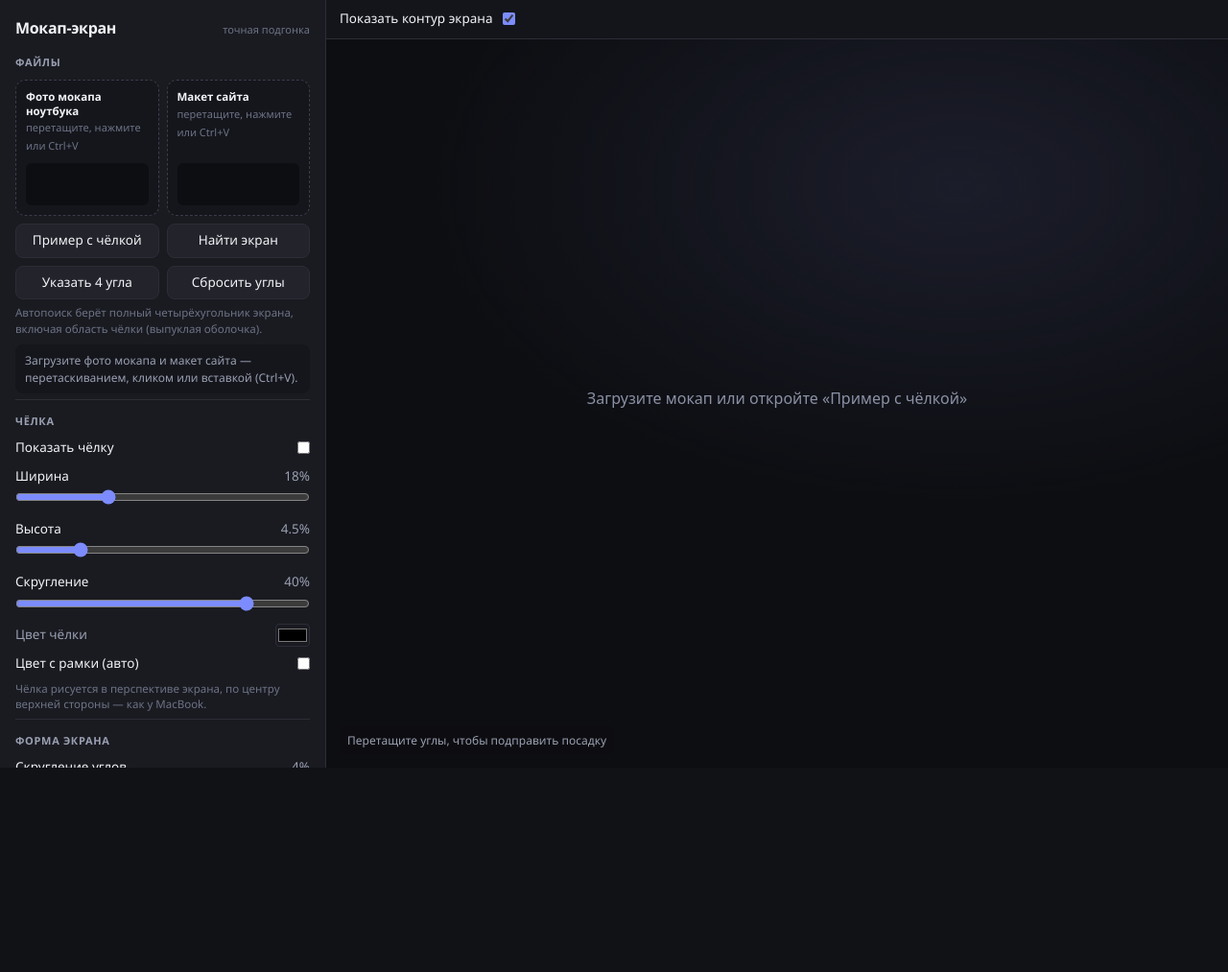
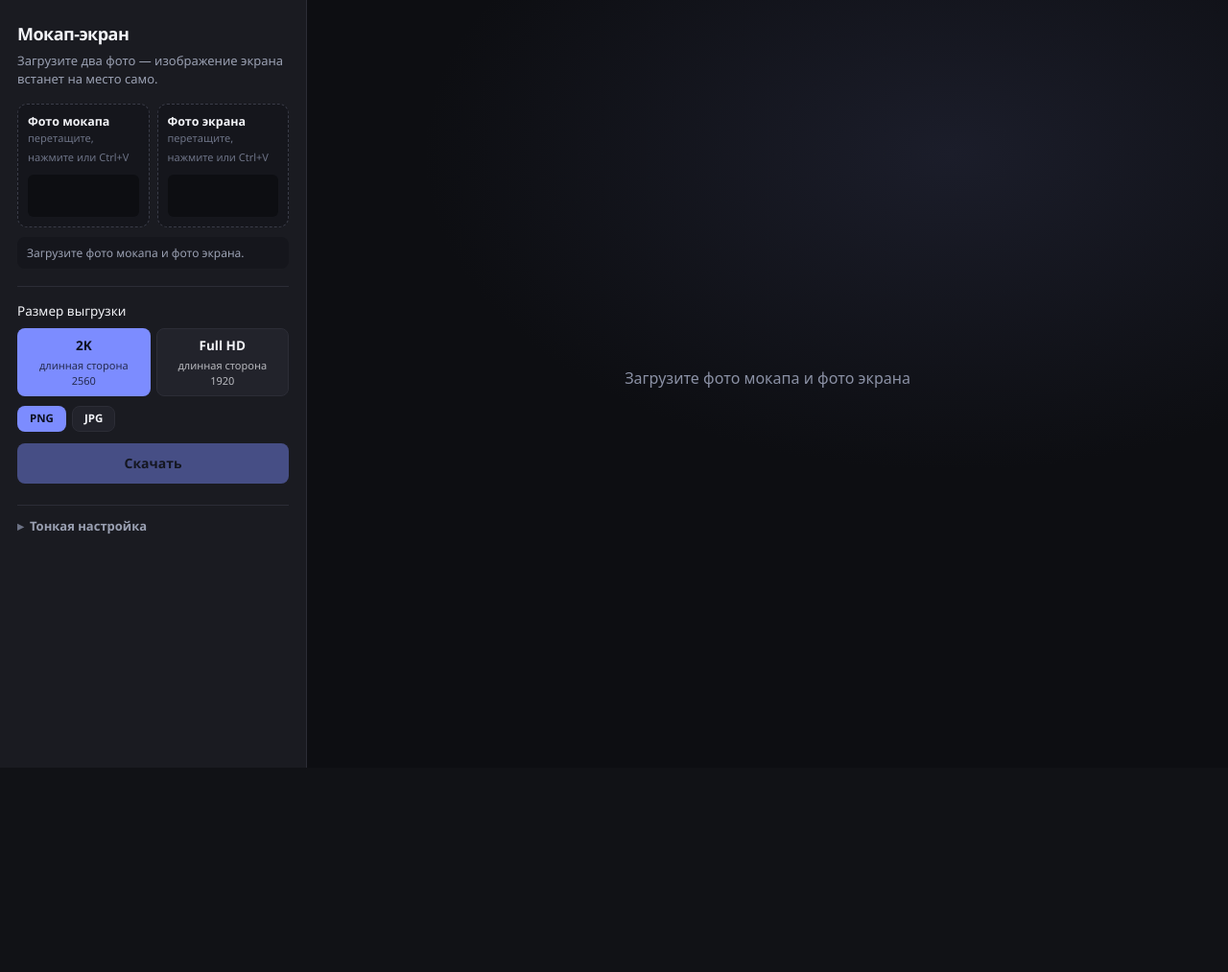
Before and after one commit to cake219133/areal-site, a plain HTML site: page mockup/index.html in a window 1280 px wide. Shown: the whole page at 96% size. After the commit the page ends 800 px from the top, so only its background shows below. Drawn offline with Linux system fonts and the light colour scheme.

Commit message:
Simplify mockup tool: 2K / Full HD export
Co-authored-by: cake219133 <cake219133@users.noreply.github.com>

```diff
--- a/mockup/app.js
+++ b/mockup/app.js
@@ -771,7 +771,7 @@ function currentOpts() {
     opacity: Number($("opacity").value) / 100,
     brightness: Number($("brightness").value) / 100,
     glareOn: $("glareOn").checked,
-    showQuad: $("showQuad").checked,
+    showQuad: advancedOpen() && $("showQuad") && $("showQuad").checked,
     fitMode: ($("fitCover") && $("fitCover").checked) ? "cover" : "contain",
   };
 }
@@ -1062,12 +1062,13 @@ function draw() {
     ctx.fillStyle = "#8b91a5";
     ctx.font = "16px system-ui, sans-serif";
     ctx.textAlign = "center";
-    ctx.fillText("Загрузите мокап или откройте «Пример с чёлкой»", canvas.width / 2, canvas.height / 2);
+    ctx.fillText("Загрузите фото мокапа и фото экрана", canvas.width / 2, canvas.height / 2);
     return;
   }
   const view = computeView(canvas, state.mockup);
   compositeToCanvas(ctx, canvas.width, canvas.height, view, false);
-  $("sizeHint").textContent = state.mockup.width + " × " + state.mockup.height;
+  if ($("sizeHint")) $("sizeHint").textContent = state.mockup.width + " × " + state.mockup.height;
+  syncAdvancedUI(false);
 }
 
 /* ---------- demo fixture: MacBook-like photo with a notch already in the screen ---------- */
@@ -1283,6 +1284,8 @@ function onMockup(img) {
 function onScreen(img) {
   state.screen = img;
   setThumb($("thumbScreen"), img);
+  updateExportHint();
+  if (state.mockup && state.quad) setStatus("Готово. Можно скачать результат.", "ok");
   requestDraw();
 }
 
@@ -1292,15 +1295,15 @@ function autoDetect() {
   if (!res) {
     state.quad = defaultQuad(state.mockup);
     state.holeMode = false;
-    setStatus("Экран не найден автоматически. Укажите 4 угла вручную.", "err");
+    setStatus("Экран не найден автоматически. Откройте «Тонкая настройка», чтобы указать углы вручную.", "err");
   } else {
     state.quad = res.quad;
     state.holeMode = !!res.holeMode;
     state.bezelColor = sampleBezelColor(state.mockup, state.quad);
     if ($("notchColorAuto").checked) $("notchColor").value = rgbToHex(state.bezelColor);
-    const methods = { bezel: "внутри рамки", edges: "по контуру", bright: "по яркой области", fg: "по контрасту с фоном", chroma: "по зелёному экрану", white: "по белому экрану", blackscreen: "по тёмному экрану", alpha: "по прозрачному отверстию", darkbody: "по тёмной области" };
     const holeNote = state.holeMode ? " Макет будет положен под мокап (экран — прозрачное отверстие)." : "";
-    setStatus("Экран найден (" + (methods[res.method] || res.method) + "). Чёлка в фото, если есть, включена в полный четырёхугольник." + holeNote, "ok");
+    if (state.screen) setStatus("Готово. Можно скачать результат." + holeNote, "ok");
+    else setStatus("Экран на мокапе найден. Теперь загрузите фото экрана." + holeNote, "ok");
   }
   requestDraw();
 }
@@ -1332,7 +1335,7 @@ function updateLabels() {
 }
 
 function hookControls() {
-  const ids = ["notchOn","notchW","notchH","notchR","notchColor","notchColorAuto","cornerR","padAll","padSidesOn","padL","padR","padT","padB","opacity","brightness","glareOn","showQuad","fitCover","fitContain","exportSize","fmtPng","fmtJpg"];
+  const ids = ["notchOn","notchW","notchH","notchR","notchColor","notchColorAuto","cornerR","padAll","padSidesOn","padL","padR","padT","padB","opacity","brightness","glareOn","showQuad","fitCover","fitContain","size2k","sizeFhd","fmtPng","fmtJpg"];
   ids.forEach((id) => {
     if (!$(id)) return;
     $(id).addEventListener("input", () => { updateLabels(); requestDraw(); });
@@ -1387,6 +1390,7 @@ function bindCanvas() {
       requestDraw();
       return;
     }
+    if (!advancedOpen()) return;
     const i = nearestCorner(pt);
     if (i == null) return;
     state.dragging = i;
@@ -1411,30 +1415,49 @@ function bindCanvas() {
   canvas.addEventListener("pointercancel", end);
 }
 
+function advancedOpen() {
+  const el = $("advanced");
+  return !!(el && el.open);
+}
+
+function syncAdvancedUI(redraw) {
+  const open = advancedOpen();
+  const legend = $("legend");
+  if (legend) legend.hidden = !open || !state.mockup;
+  const canvas = $("canvas");
+  if (canvas) canvas.style.cursor = open && state.mockup ? "crosshair" : "default";
+  if (redraw !== false) requestDraw();
+}
+
 function sourceLongSide() {
-  if (!state.mockup) return 2048;
+  if (!state.mockup) return 2560;
   return Math.max(state.mockup.width, state.mockup.height);
 }
 
 function exportLongSide() {
-  const src = sourceLongSide();
-  const sel = $("exportSize") ? $("exportSize").value : "auto";
-  const n = sel === "auto" ? src : Number(sel);
-  return Math.min(2048, Math.max(1, Math.round(n || src)));
+  if ($("sizeFhd") && $("sizeFhd").checked) return 1920;
+  return 2560;
+}
+
+function exportPixelSize(longSide) {
+  if (!state.mockup) return null;
+  const n = Math.round(longSide || exportLongSide());
+  const w = state.mockup.width, h = state.mockup.height;
+  if (w >= h) return { w: n, h: Math.max(1, Math.round(h * n / w)) };
+  return { w: Math.max(1, Math.round(w * n / h)), h: n };
 }
 
 function updateExportHint() {
-  if (!$("exportHint") || !state.mockup) return;
-  const auto = Math.min(2048, sourceLongSide());
-  const opt = $("exportSize") && $("exportSize").querySelector('option[value="auto"]');
-  if (opt) opt.textContent = "Авто (" + auto + " px, до 2K)";
-  $("exportHint").textContent = "По умолчанию — " + auto + " px (минимум из длинной стороны исходника и 2048). Жёсткий максимум — 2048 px. Рендер идёт с исходного разрешения, не с превью.";
-  if ($("btnDownload")) $("btnDownload").textContent = exportFormat() === "jpg" ? "Скачать JPG" : "Скачать PNG";
+  const d2 = exportPixelSize(2560);
+  const df = exportPixelSize(1920);
+  if ($("dim2k")) $("dim2k").textContent = d2 ? (d2.w + "×" + d2.h) : "длинная сторона 2560";
+  if ($("dimFhd")) $("dimFhd").textContent = df ? (df.w + "×" + df.h) : "длинная сторона 1920";
+  if ($("btnDownload")) $("btnDownload").disabled = !(state.mockup && state.screen);
 }
 
 function renderExportCanvas(longSide, format) {
   if (!state.mockup) return null;
-  const targetLong = Math.min(2048, Math.round(longSide || exportLongSide()));
+  const targetLong = Math.max(1, Math.round(longSide || exportLongSide()));
   const fmt = format || exportFormat();
   const full = document.createElement("canvas");
   full.width = state.mockup.width;
@@ -1517,20 +1540,22 @@ function init() {
   bindPaste();
   updateLabels();
   updateExportHint();
-  $("btnDetect").addEventListener("click", () => {
+  syncAdvancedUI(false);
+  if ($("advanced")) $("advanced").addEventListener("toggle", () => syncAdvancedUI(true));
+  if ($("btnDetect")) $("btnDetect").addEventListener("click", () => {
     if (!state.mockup) { setStatus("Сначала загрузите мокап.", "err"); return; }
     autoDetect();
   });
-  $("btnManual").addEventListener("click", () => {
+  if ($("btnManual")) $("btnManual").addEventListener("click", () => {
     if (!state.mockup) { setStatus("Сначала загрузите мокап.", "err"); return; }
     state.clickCorners = [];
     setStatus("Кликните 4 угла экрана: левый верхний, правый верхний, правый нижний, левый нижний.", "");
   });
-  $("btnResetQuad").addEventListener("click", () => {
+  if ($("btnResetQuad")) $("btnResetQuad").addEventListener("click", () => {
     if (!state.mockup) return;
     autoDetect();
   });
-  $("btnDemo").addEventListener("click", async () => {
+  if ($("btnDemo")) $("btnDemo").addEventListener("click", async () => {
     setStatus("Собираю пример ноутбука с чёлкой…");
     const demo = await makeDemoPair();
     state.mockup = demo.mockup;
@@ -1552,6 +1577,7 @@ function init() {
         setStatus("Пример загружен. Автопоиск был неточен, подставлен полный контур экрана (включая чёлку).", "");
       }
     }
+    updateExportHint();
     requestDraw();
   });
   $("btnDownload").addEventListener("click", downloadExport);
@@ -1585,5 +1611,6 @@ window.addEventListener("DOMContentLoaded", init);
 window.MockupFitter = {
   state, detectScreen, sampleBezelColor, makeDemoPair, currentOpts,
   compositeToCanvas, solveH, invertH, applyH, screenCoverage, orderQuad, quadIoU, convexHull,
-  renderExportCanvas, exportLongSide, exportFormat, mapFit, quadAspect, loadFile, onMockup, onScreen,
+  renderExportCanvas, exportLongSide, exportFormat, exportPixelSize, mapFit, quadAspect, loadFile, onMockup, onScreen,
+  advancedOpen, syncAdvancedUI,
 };
--- a/mockup/index.html
+++ b/mockup/index.html
@@ -3,7 +3,7 @@
 <head>
   <meta charset="UTF-8" />
   <meta name="viewport" content="width=device-width, initial-scale=1" />
-  <title>Мокап-экран — точная подгонка</title>
+  <title>Мокап-экран</title>
   <link rel="stylesheet" href="styles.css" />
 </head>
 <body>
@@ -11,22 +11,20 @@
     <aside class="sidebar">
       <div class="brand">
         <h1>Мокап-экран</h1>
-        <span>точная подгонка</span>
       </div>
+      <p class="lead">Загрузите два фото — изображение экрана встанет на место само.</p>
 
-      <div class="section" style="border-top:0;padding-top:0">
-        <h2>Файлы</h2>
       <div class="drops">
         <div class="drop" id="dropMockup" tabindex="0">
           <div>
-              <strong>Фото мокапа ноутбука</strong>
+            <strong>Фото мокапа</strong>
             <small>перетащите, нажмите или Ctrl+V</small>
           </div>
           <div class="thumb" id="thumbMockup"></div>
         </div>
         <div class="drop" id="dropScreen" tabindex="0">
           <div>
-              <strong>Макет сайта</strong>
+            <strong>Фото экрана</strong>
             <small>перетащите, нажмите или Ctrl+V</small>
           </div>
           <div class="thumb" id="thumbScreen"></div>
@@ -34,16 +32,44 @@
       </div>
       <input type="file" id="fileMockup" accept="image/*" hidden />
       <input type="file" id="fileScreen" accept="image/*" hidden />
+      <div class="status" id="status">Загрузите фото мокапа и фото экрана.</div>
+
+      <div class="download-block">
+        <div class="lab">Размер выгрузки</div>
+        <div class="seg" id="exportSizeSeg">
+          <label class="seg-item">
+            <input type="radio" name="exportSize" id="size2k" value="2560" checked />
+            <span>2K <small id="dim2k">длинная сторона 2560</small></span>
+          </label>
+          <label class="seg-item">
+            <input type="radio" name="exportSize" id="sizeFhd" value="1920" />
+            <span>Full HD <small id="dimFhd">длинная сторона 1920</small></span>
+          </label>
+        </div>
+        <div class="fmt-row">
+          <label class="seg-item compact"><input type="radio" name="exportFormat" id="fmtPng" value="png" checked /><span>PNG</span></label>
+          <label class="seg-item compact"><input type="radio" name="exportFormat" id="fmtJpg" value="jpg" /><span>JPG</span></label>
+        </div>
+        <button type="button" class="primary" id="btnDownload" disabled>Скачать</button>
+      </div>
+
+      <details id="advanced">
+        <summary>Тонкая настройка</summary>
+
+        <div class="section" style="border-top:0;padding-top:8px">
           <div class="row">
+            <button type="button" id="btnDetect">Найти экран</button>
             <button type="button" id="btnDemo">Пример с чёлкой</button>
-          <button type="button" id="btnDetect">Найти экран</button>
           </div>
           <div class="row">
             <button type="button" id="btnManual">Указать 4 угла</button>
             <button type="button" id="btnResetQuad">Сбросить углы</button>
           </div>
           <p class="hint" id="manualHint">Автопоиск берёт полный четырёхугольник экрана, включая область чёлки (выпуклая оболочка).</p>
-        <div class="status" id="status">Загрузите фото мокапа и макет сайта — перетаскиванием, кликом или вставкой (Ctrl+V).</div>
+          <label class="check">
+            <span>Показать контур экрана</span>
+            <input type="checkbox" id="showQuad" checked />
+          </label>
         </div>
 
         <div class="section" id="sectionNotch">
@@ -81,13 +107,12 @@
             <div class="lab">Скругление углов <span id="cornerRVal">4%</span></div>
             <input type="range" id="cornerR" min="0" max="25" value="4" step="0.1" />
           </div>
-        <p class="hint">Радиус задаётся в плоскости экрана и проецируется вместе с картинкой.</p>
           <div class="lab" style="margin-top:10px">Посадка макета</div>
           <div class="seg" id="fitModeSeg">
             <label class="seg-item"><input type="radio" name="fitMode" id="fitCover" value="cover" checked /><span>Заполнить</span></label>
             <label class="seg-item"><input type="radio" name="fitMode" id="fitContain" value="contain" /><span>Вписать</span></label>
           </div>
-        <p class="hint">«Заполнить» покрывает экран и у высоких длинных скриншотов обрезает низ, оставляя верх. «Вписать» показывает макет целиком.</p>
+          <p class="hint">«Заполнить» покрывает экран и у высоких скриншотов обрезает низ, оставляя верх. «Вписать» показывает макет целиком.</p>
         </div>
 
         <div class="section">
@@ -134,44 +159,15 @@
             <span>Блик</span>
             <input type="checkbox" id="glareOn" checked />
           </label>
-        <p class="hint">Блик возвращает блики с исходного мокапа и добавляет мягкий блик по стеклу.</p>
         </div>
-
-      <div class="section">
-        <h2>Выгрузка</h2>
-        <div class="lab">Формат</div>
-        <div class="seg">
-          <label class="seg-item"><input type="radio" name="exportFormat" id="fmtPng" value="png" checked /><span>PNG</span></label>
-          <label class="seg-item"><input type="radio" name="exportFormat" id="fmtJpg" value="jpg" /><span>JPG</span></label>
-        </div>
-        <div class="control">
-          <div class="lab"><label for="exportSize">Длинная сторона</label></div>
-          <select id="exportSize">
-            <option value="auto" selected>Авто (до 2K)</option>
-            <option value="1024">1024 px</option>
-            <option value="1600">1600 px</option>
-            <option value="2048">2048 px (2K)</option>
-          </select>
-        </div>
-        <p class="hint" id="exportHint">По умолчанию — минимум из длинной стороны исходника и 2048 px. Максимум — 2048 px.</p>
-        <div class="row" style="margin-top:12px">
-          <button type="button" class="primary" id="btnDownload">Скачать PNG</button>
-        </div>
-      </div>
+      </details>
     </aside>
 
     <main class="stage">
-      <div class="toolbar">
-        <label class="check" style="margin:0">
-          <span>Показать контур экрана</span>
-          <input type="checkbox" id="showQuad" checked />
-        </label>
-        <div class="spacer"></div>
-        <span class="hint" style="margin:0" id="sizeHint"></span>
-      </div>
       <div class="view">
         <canvas id="canvas"></canvas>
-        <div class="legend" id="legend">Перетащите углы, чтобы подправить посадку</div>
+        <span class="size-hint" id="sizeHint"></span>
+        <div class="legend" id="legend" hidden>Перетащите углы, чтобы подправить посадку</div>
       </div>
     </main>
   </div>
--- a/mockup/styles.css
+++ b/mockup/styles.css
@@ -10,7 +10,7 @@
   --accent-2: #a5b0ff;
   --ok: #5bd0a8;
   --danger: #ff7b7b;
-  --sidebar: 340px;
+  --sidebar: 320px;
   --radius: 10px;
 }
 
@@ -34,26 +34,21 @@ html, body {
   background: var(--bg-elev);
   border-right: 1px solid var(--line);
   overflow-y: auto;
-  padding: 18px 16px 28px;
+  padding: 22px 18px 28px;
 }
 
-.brand {
-  display: flex;
-  align-items: baseline;
-  justify-content: space-between;
-  gap: 8px;
-  margin-bottom: 16px;
+.brand { margin-bottom: 6px; }
+.brand h1 {
+  font-size: 18px;
+  font-weight: 650;
+  letter-spacing: -0.03em;
 }
 
-.brand h1 {
-  font-size: 16px;
-  font-weight: 650;
-  letter-spacing: -0.02em;
-}
-
-.brand span {
-  color: var(--dim);
-  font-size: 11px;
+.lead {
+  color: var(--muted);
+  font-size: 13px;
+  margin-bottom: 16px;
+  line-height: 1.45;
 }
 
 .section {
@@ -80,7 +75,7 @@ html, body {
   border: 1px dashed #3a3c48;
   background: #15161c;
   border-radius: var(--radius);
-  min-height: 92px;
+  min-height: 108px;
   padding: 10px;
   cursor: pointer;
   display: flex;
@@ -89,12 +84,19 @@ html, body {
   transition: border-color 0.15s, background 0.15s;
 }
 
-.drop:hover, .drop.dragover {
+.drop:hover, .drop.dragover,
+.drop.active, .drop:focus {
   border-color: var(--accent);
   background: #181a24;
+  outline: none;
 }
 
-.drop strong { font-size: 12px; font-weight: 600; }
+.drop strong {
+  display: block;
+  font-size: 12.5px;
+  font-weight: 600;
+  line-height: 1.25;
+}
 .drop small { color: var(--dim); font-size: 11px; }
 .drop .thumb {
   margin-top: 8px;
@@ -127,6 +129,10 @@ button.primary {
   border-color: transparent;
   color: #0d1020;
   font-weight: 650;
+  width: 100%;
+  padding: 10px 12px;
+  font-size: 14px;
+  margin-top: 4px;
 }
 button.primary:hover { background: var(--accent-2); }
 button:disabled { opacity: 0.45; cursor: default; }
@@ -145,18 +151,15 @@ button:disabled { opacity: 0.45; cursor: default; }
 .toggle input, .check input { accent-color: var(--accent); }
 
 .control { margin: 10px 0 8px; }
-.control header, .control .lab {
+.control .lab, .lab {
   display: flex;
   justify-content: space-between;
   color: var(--text);
   margin-bottom: 4px;
 }
-.control .lab span, .control header span { color: var(--muted); font-variant-numeric: tabular-nums; }
+.control .lab span { color: var(--muted); font-variant-numeric: tabular-nums; }
 
-input[type="range"] {
-  width: 100%;
-  accent-color: var(--accent);
-}
+input[type="range"] { width: 100%; accent-color: var(--accent); }
 
 input[type="color"] {
   width: 36px;
@@ -174,7 +177,6 @@ input[type="color"] {
   gap: 8px;
   margin: 8px 0;
 }
-
 .color-row label { flex: 1; color: var(--muted); }
 
 .sides {
@@ -190,74 +192,21 @@ input[type="color"] {
 }
 
 .status {
-  margin-top: 8px;
+  margin-top: 10px;
   padding: 8px 10px;
   border-radius: 8px;
   background: #15161c;
   color: var(--muted);
   font-size: 12px;
-  min-height: 2.6em;
+  min-height: 2.4em;
 }
 .status.ok { color: var(--ok); }
 .status.err { color: var(--danger); }
 
-.stage {
-  position: relative;
-  display: flex;
-  flex-direction: column;
-  min-width: 0;
-}
-
-.toolbar {
-  display: flex;
-  align-items: center;
-  gap: 8px;
-  padding: 10px 14px;
-  border-bottom: 1px solid var(--line);
-  background: #14151b;
-}
-
-.toolbar .spacer { flex: 1; }
-
-.view {
-  flex: 1;
-  position: relative;
-  overflow: hidden;
-  background:
-    radial-gradient(1000px 600px at 70% 20%, #1b1d2a 0%, transparent 55%),
-    #0d0e12;
-}
-
-#canvas {
-  position: absolute;
-  inset: 0;
-  width: 100%;
-  height: 100%;
-  cursor: crosshair;
-  display: block;
-}
-
-.legend {
-  position: absolute;
-  left: 14px;
-  bottom: 14px;
-  color: var(--muted);
-  font-size: 12px;
-  pointer-events: none;
-  background: rgba(13,14,18,0.7);
-  padding: 6px 8px;
-  border-radius: 6px;
-}
-
-.drop strong {
-  display: block;
-  line-height: 1.25;
-  font-size: 11.5px;
-}
-.drop { min-height: 108px; }
-.drop.active, .drop:focus {
-  border-color: var(--accent);
-  outline: none;
+.download-block {
+  margin-top: 18px;
+  padding-top: 16px;
+  border-top: 1px solid var(--line);
 }
 
 .seg {
@@ -276,23 +225,103 @@ input[type="color"] {
   border: 1px solid var(--line);
   background: var(--bg-hover);
   border-radius: 8px;
-  padding: 6px 8px;
-  font-weight: 600;
+  padding: 8px 8px 7px;
+  font-weight: 650;
+}
+.seg-item span small {
+  display: block;
+  font-weight: 500;
+  font-size: 11px;
+  opacity: 0.72;
+  margin-top: 2px;
+  font-variant-numeric: tabular-nums;
 }
 .seg-item input:checked + span {
   background: var(--accent);
   border-color: transparent;
   color: #0d1020;
 }
+.seg-item input:checked + span small { opacity: 0.78; color: inherit; }
 
-select {
+.fmt-row {
+  display: flex;
+  gap: 6px;
+  margin: 10px 0 8px;
+}
+.fmt-row .seg-item { flex: 0 0 auto; }
+.fmt-row .seg-item span {
+  padding: 4px 12px;
+  font-size: 11.5px;
+}
+
+#advanced {
+  margin-top: 22px;
+  border-top: 1px solid var(--line);
+  padding-top: 4px;
+}
+#advanced > summary {
+  cursor: pointer;
+  font-size: 13px;
+  font-weight: 600;
+  color: var(--muted);
+  list-style: none;
+  padding: 8px 0;
+  user-select: none;
+}
+#advanced > summary::-webkit-details-marker,
+#advanced > summary::marker { display: none; content: ""; }
+#advanced > summary::before {
+  content: "▸";
+  display: inline-block;
+  width: 1em;
+  color: var(--dim);
+}
+#advanced[open] > summary::before { content: "▾"; }
+
+.stage {
+  position: relative;
+  display: flex;
+  flex-direction: column;
+  min-width: 0;
+}
+
+.view {
+  flex: 1;
+  position: relative;
+  overflow: hidden;
+  background:
+    radial-gradient(1000px 600px at 70% 20%, #1b1d2a 0%, transparent 55%),
+    #0d0e12;
+}
+
+#canvas {
+  position: absolute;
+  inset: 0;
   width: 100%;
-  appearance: none;
-  border: 1px solid var(--line);
-  background: var(--bg-hover);
-  color: var(--text);
-  border-radius: 8px;
-  padding: 7px 10px;
-  font: inherit;
-  cursor: pointer;
+  height: 100%;
+  cursor: default;
+  display: block;
 }
+
+.size-hint {
+  position: absolute;
+  right: 14px;
+  top: 14px;
+  color: var(--dim);
+  font-size: 11.5px;
+  pointer-events: none;
+  font-variant-numeric: tabular-nums;
+}
+
+.legend {
+  position: absolute;
+  left: 14px;
+  bottom: 14px;
+  color: var(--muted);
+  font-size: 12px;
+  pointer-events: none;
+  background: rgba(13,14,18,0.7);
+  padding: 6px 8px;
+  border-radius: 6px;
+}
+.legend[hidden] { display: none; }
```
Also changed, not shown: 1 other file. Lines whose indentation alone changed are shown as unchanged.
